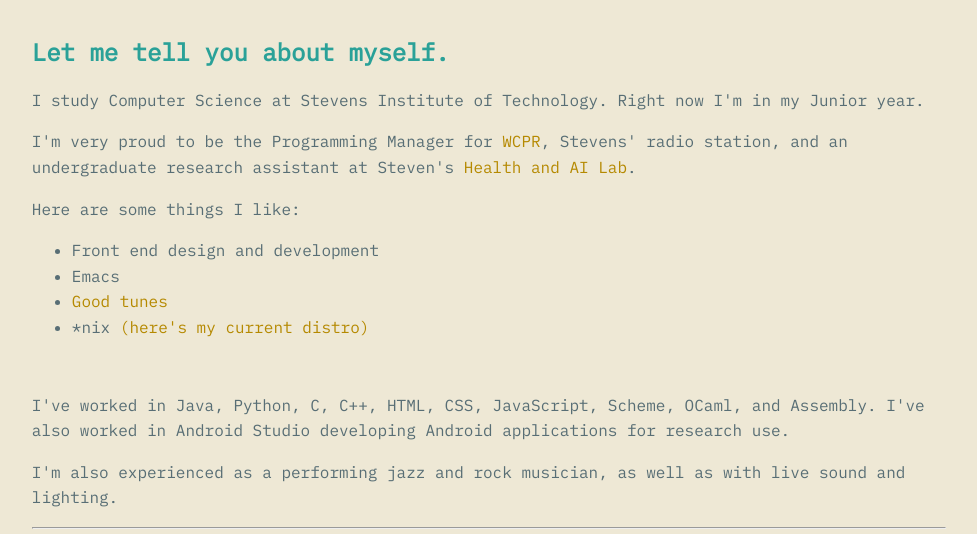
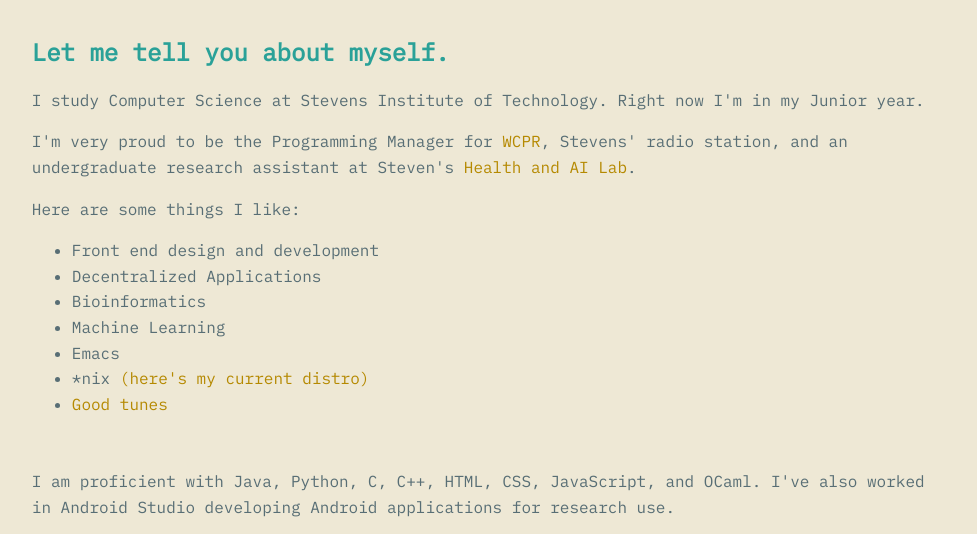
Before and after one commit to ddigeronimo/ddigeronimo.github.io, a plain HTML site: page index.html in a window 1280 px wide. Shown: the part 234-768 px from the top of the page, without its empty margins (151-1128 px from the left). Drawn offline with nearby package versions, Linux system fonts and the light colour scheme.

Commit message:
Update text

```diff
--- a/index.html
+++ b/index.html
@@ -33,19 +33,22 @@
         assistant at Steven's <a href="https://healthailab.org">Health and AI Lab</a>.</p>
     <p>Here are some things I like:</p>
     <ul>
-      <li> Front end design and development</li>
-      <li> Emacs </li>
-      <li>
-        <a href="https://open.spotify.com/user/dylan_digeronimo"> Good tunes </a>
-      </li>
+        <li> Front end design and development</li>
+        <li> Decentralized Applications </li>
+        <li> Bioinformatics </li>
+        <li> Machine Learning </li>
+        <li> Emacs </li>
       <li> *nix
         <a href="https://kubuntu.org">(here's my current distro)
         </a>
       </li>
+      <li>
+          <a href="https://open.spotify.com/user/dylan_digeronimo"> Good tunes </a>
+      </li>
     </ul>
   </div>
   <div class="hidden3">
-      <p>I've worked in Java, Python, C, C++, HTML, CSS, JavaScript, Scheme, OCaml, and Assembly. I've
+      <p>I am proficient with Java, Python, C, C++, HTML, CSS, JavaScript, and OCaml. I've
           also worked in Android Studio developing Android applications for research use.</p>
       <p>I'm also experienced as a performing jazz and rock musician, as well as with live sound and lighting.</p>
       <hr>
```
